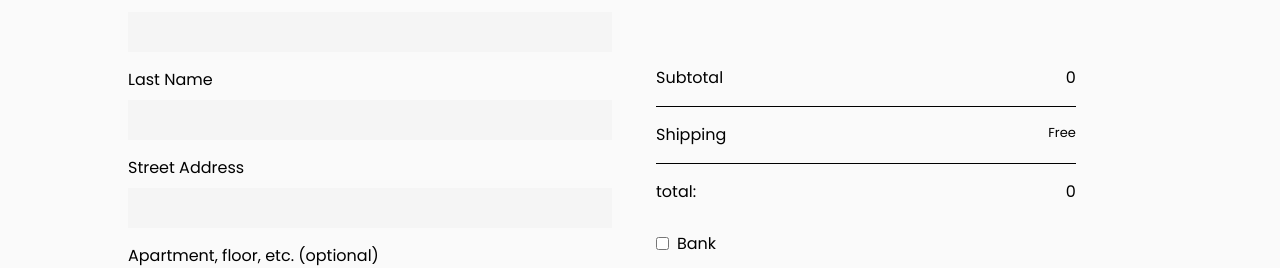
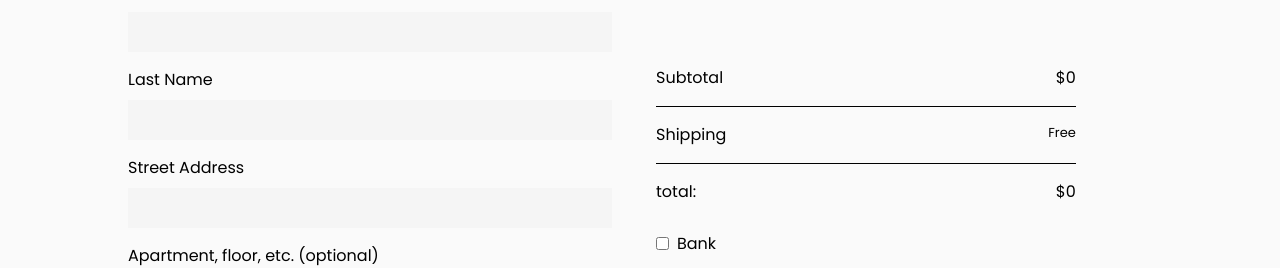
Before and after one commit to Victoryk-tech/hng-ecommerce-task2, a React (Vite) app: page /checkout in a window 1280 px wide. Shown: the part 343-611 px from the top of the page. Built offline with nearby package versions, Linux system fonts and the light colour scheme.

Commit message:
checkout

```diff
--- a/src/components/Details.jsx
+++ b/src/components/Details.jsx
@@ -25,7 +25,7 @@ const Details = () => {
             <p className="font-poppin font-normal text-[16px]">Subtotal</p>
             <p className="font-poppin font-normal text-[16px]">
               {" "}
-              {cartState.totalPrice.toLocaleString()}
+              ${cartState.totalPrice.toLocaleString()}
             </p>
           </div>
           <div className="flex items-start justify-between border-b-[0.3px] border-black py-4">
@@ -36,7 +36,7 @@ const Details = () => {
             <p className="font-poppin font-normal text-[16px]">total:</p>
             <p className="font-poppin font-normal text-[16px]">
               {" "}
-              {cartState.totalPrice.toLocaleString()}
+              ${cartState.totalPrice.toLocaleString()}
             </p>
           </div>
         </div>
```
